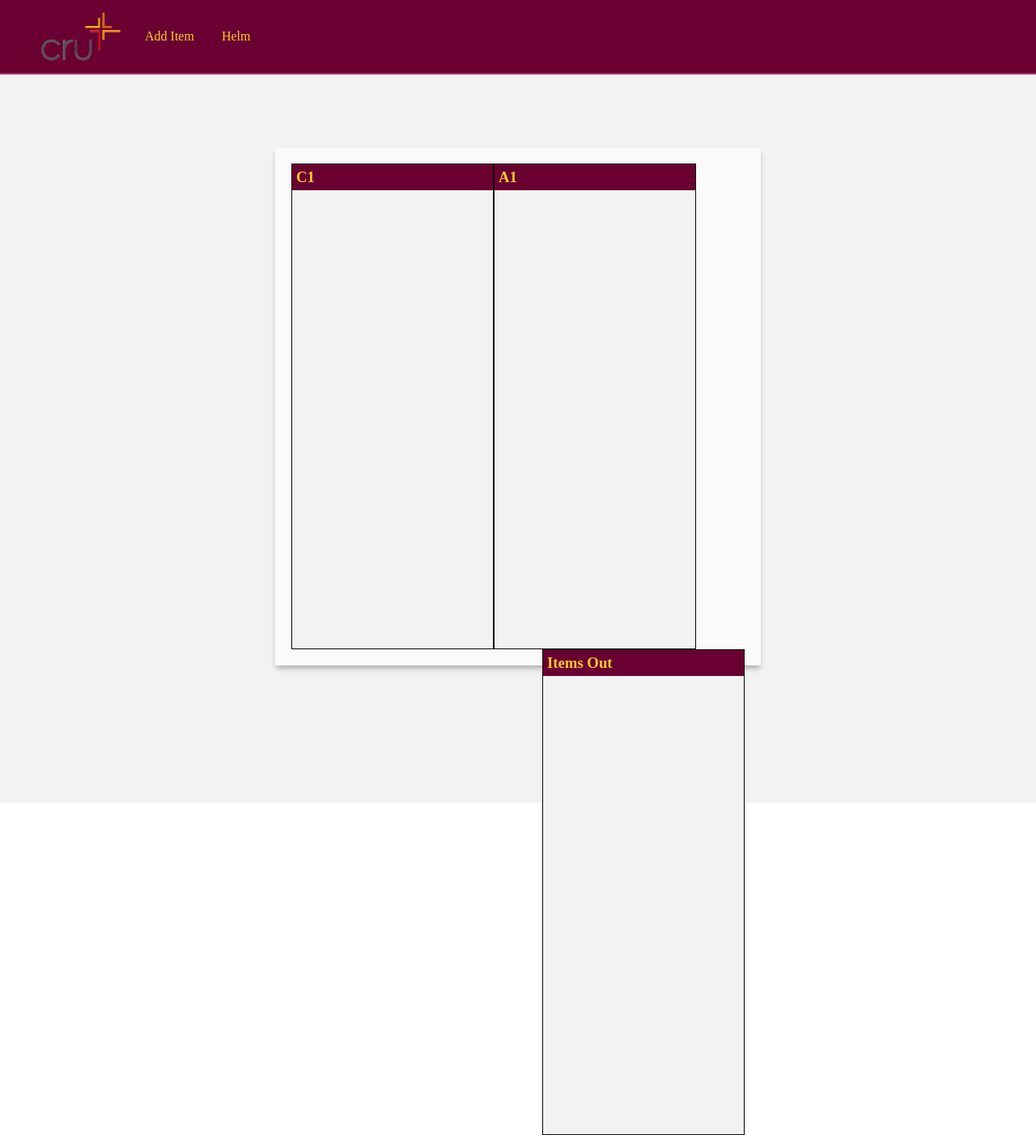
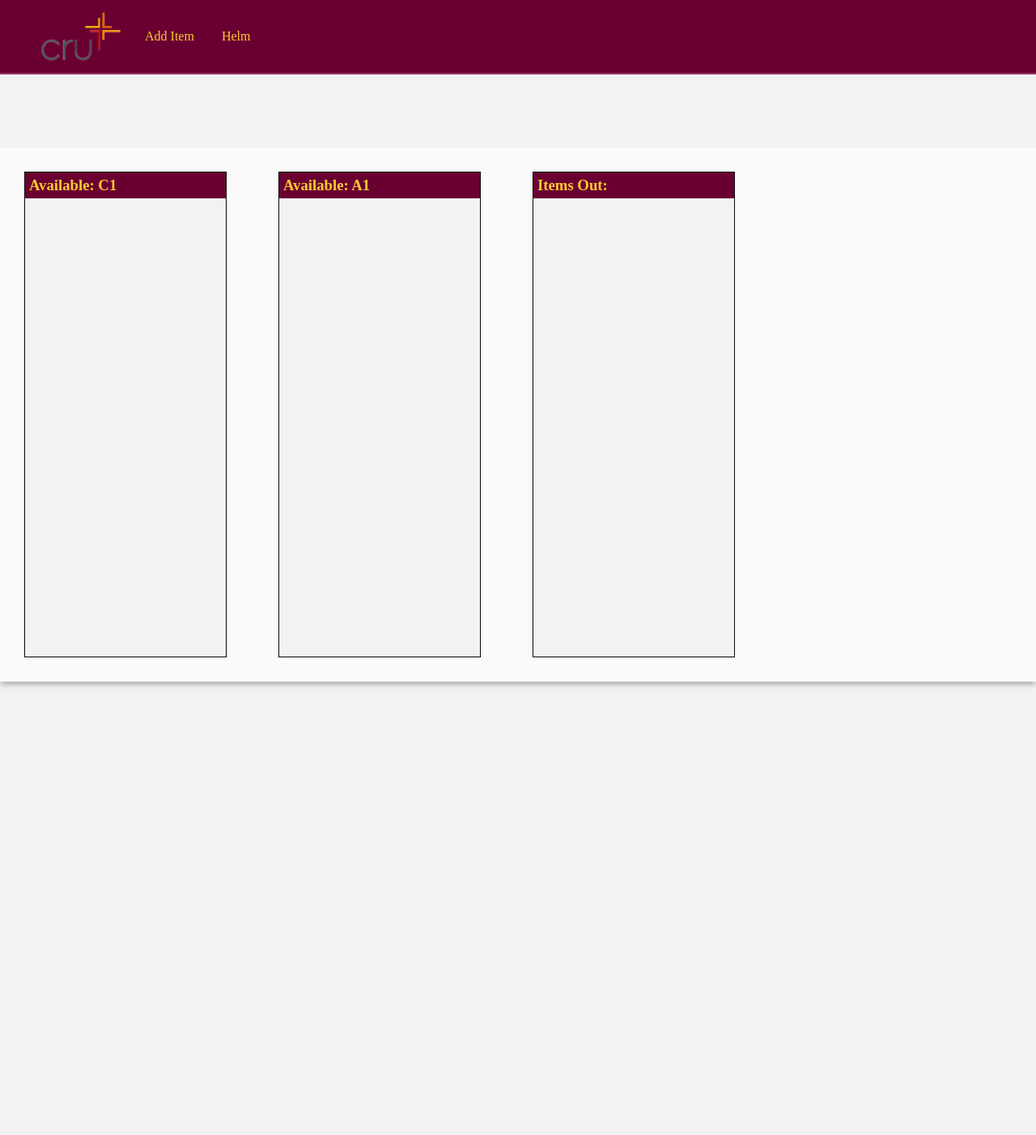
Before and after one commit to ianbro/cru_inventory, a Django app: page /inventory/items/ in a window 1280 px wide. Shown: the whole page at 81% size. After the commit the page ends 849 px from the top, so only its background shows below. Run offline with Django 3.2, Linux system fonts and the light colour scheme; a user stored in the database is signed in; data comes from the database, SQL or seed files in the repository; both versions use the stored data as it was after the commit; some libraries are stand-ins or nearby versions.

Commit message:
finish jquery for items main page

```diff
--- a/inventory/models.py
+++ b/inventory/models.py
@@ -37,20 +37,21 @@ class Category(models.Model):
     def __repr__(self):
         return self.name
 
-    def to_json(self):
+    def to_json(self, level=0):
         json = {
             "pk": self.id,
-            "name": self.name
+            "name": self.name,
+            "level": level,
         }
         if self.category_set.all().exists():
             cats = []
             for cat in self.category_set.all():
-                cats.append(cat.to_json())
+                cats.append(cat.to_json(level + 1))
             json["categories"] = cats
         else:
             json["items"] = []
             for item in self.item_set.all():
-                json["items"].append(item.to_json())
+                json["items"].append(item.to_json(level + 1))
         return json
 
 
@@ -88,14 +89,15 @@ class Item(models.Model):
     def __repr__(self):
         return self.name
 
-    def to_json(self):
+    def to_json(self, level=0):
         json = {
             "pk": self.id,
             "name": self.name,
             "description": self.description,
             "date_added": self.date_added.strftime("%D"),
             "total_amount": self.total_amount,
-            "amount_left": self.amount_left
+            "amount_left": self.amount_left,
+            "level": level
         }
         return json
 
--- a/inventory/static/css/items.css
+++ b/inventory/static/css/items.css
@@ -1,22 +1,11 @@
 .content{
-  padding: 20px;
   height: auto;
   margin: auto;
   background-color: #fafafa;
   box-shadow: 0px 5px 6px -1px #b3b3b3;
-  width: 600px;
-  height: 640px
 }
 
-#list__container--items_in{
-  float: left;
-}
-
-#list__container--items_out{
-  float: right;
-}
-
-.list__half{
+.list{
   display: inline-block;
   vertical-align: top;
   padding: 0;
@@ -26,6 +15,7 @@
   border-width: 1px;
   border-style: solid;
   border-color: #050505;
+  margin: 30px;
 }
 
 .list__content{
@@ -36,6 +26,10 @@
   margin: 0;
   background-color: #6a0032;
   padding: 5px 5px 5px 5px;
+}
+
+.list__header.sub_category{
+  background-color: #8c2254;
 }
 
 .list__header > h3{
--- a/inventory/static/js/items.js
+++ b/inventory/static/js/items.js
@@ -2,15 +2,19 @@ $(document).ready(function(){
   populate_root_categories();
 
   $(".list__element > div").hide();
-
-  console.log(window.root_categories);
-  console.log(window.csrf);
+  $(".list__header.sub_category").each(function(){
+    $(this).css("padding-left", "" + (parseInt($(this).attr("level")) * 10) + "px");
+  });
 
   $(".item__name").live("click", function(){
-    $(this).siblings("div").toggle();
+    console.log($("div#item--" + $(this).attr("item-id")));
+    $("div#item--" + $(this).attr("item-id")).slideToggle("fast");
   });
   $(".list__header").live("click", function(){
-    $(this).siblings("div").toggle();
+    $("div#category--" + $(this).attr("category-id")).slideToggle("fast");
+  });
+  $(".out_element__toggle").live("click", function(){
+    $("#item--" + $(this).attr("item-id")).slideToggle("fast");
   });
 
   $(".submit_checkin").live("click", function() {
@@ -30,7 +34,7 @@ $(document).ready(function(){
       } else {
         console.log(data);
       }
-    })
+    });
   });
 });
 
@@ -42,12 +46,14 @@ function populate_root_categories() {
       // for some reason, at some point, cat.categories here is undefined.
       for (var j = 0; j < len; j++) {
         var sub_cat = cat.categories[j];
-        $("#category--" + cat.pk).append(populate_category(sub_cat));
+        var sub_cats_html = populate_category(sub_cat);
+        $("#category--" + cat.pk).append(sub_cats_html);
       }
     } else {
       for (var j = 0; j < cat.items.length; j++) {
         var item = cat.items[j];
-        $("#category--" + cat.pk).append(populate_item(item));
+        var items_html = populate_item(item);
+        $("#category--" + cat.pk).append(items_html);
       }
     }
   }
@@ -55,40 +61,41 @@ function populate_root_categories() {
 
 function populate_category(category) {
   var cat_container = "\
-    <div class=\"list__header\"> \
-      <h3>" + category.name + "</h3> \
-    </div> \
+    <div class=\"list__header sub_category\" level=\"" + category.level + "\" id=\"header--" + category.pk + "\" category-id=\"" + category.pk + "\"> \n\t\
+      <h3>" + category.name + "</h3> \n\
+    </div> \n\
     <div class=\"list__content\" id=\"category--" + category.pk + "\"> \n"
   //   console.log($("#category--" + parent_id));
   // $("#category--" + parent_id).append(cat_container);
   if ("categories" in category) {
     for (var i = 0; i < category.categories.length; i++) {
       var cat = category.categories[i];
-      cat_container = cat_container + populate_category(cat) + "</div>";
+      cat_container = cat_container + populate_category(cat);
     }
   } else {
     for (var i = 0; i < category.items.length; i++) {
       item = category.items[i];
-      cat_container = cat_container + populate_item(item) + "</div>";
+      cat_container = cat_container + populate_item(item);
     }
   }
+  cat_container = cat_container + "\n</div> <!-- " + category.name + " and " + category.pk + " -->\n"
   return cat_container
 }
 
 function populate_item(item){
   var item_container = "\
-    <div class=\"list__element\" id=\"item_in-" + item.pk + "\"> \
-      <h4 class=\"item__name\">" + item.name + "</h4> \
-      <div> \
-        <form method=\"post\" action=\"/inventory/checkout/\"> \
-          " + window.csrf + " \
-          <p class=\"item__desc\">" + item.description + "</p> \
-          <p class=\"item__amount\">" + item.amount_left + " of " + item.total_amount + " left. Take out: \
-            <input type=\"number\" name=\"amount\" id=\"" + item.id + "--amount\" value=\"1\" min=\"1\" max=\"" + item.amount_left + "\"></input> \
-          </p> \
-          <button name=\"item_id\" type=\"submit\" class=\"submit_checkout\" value=\"" + item.pk + "\">Checkout</button> \
-        </form> \
-      </div> \
-    </div>"
+    <div class=\"list__element\" id=\"item_in-" + item.pk + "\"> \n\
+      <h4 class=\"item__name\" item-id=\"" + item.pk + "\">" + item.name + "</h4> \n\
+      <div id=\"item--" + item.pk + "\"> \n\
+        <form method=\"post\" action=\"/inventory/checkout/\"> \n\
+          " + window.csrf + " \n\
+          <p class=\"item__desc\">" + item.description + "</p> \n\
+          <p class=\"item__amount\">" + item.amount_left + " of " + item.total_amount + " left. Take out: \n\
+            <input type=\"number\" name=\"amount\" id=\"" + item.id + "--amount\" value=\"1\" min=\"1\" max=\"" + item.amount_left + "\"></input> \n\
+          </p> \n\
+          <button name=\"item_id\" type=\"submit\" class=\"submit_checkout\" value=\"" + item.pk + "\">Checkout</button> \n\
+        </form> \n\
+      </div> \n\
+    </div>\n"
   return item_container;
 }
--- a/inventory/templates/inventory/items.html
+++ b/inventory/templates/inventory/items.html
@@ -21,9 +21,9 @@
 
 <div class="content">
     {% for root_category in categories_python %}
-        <div class="list__half" id="list__container--items_in">
-            <div class="list__header">
-                <h3>{{ root_category.name }}</h3>
+        <div class="list" id="list__container--items_in">
+            <div class="list__header" id="header--{{ root_category.pk }}" category-id="{{ root_category.pk }}">
+                <h3>Available: {{ root_category.name }}</h3>
                 {% if item_amount_error %}
                 <p>Sorry, not enough</p>
                 {% endif %}
@@ -33,15 +33,17 @@
             </div>
         </div>
     {% endfor %}
+
     {% if user.is_superuser %}
-    <div class="list__half" id="list__container--items_out">
+    <div class="list" id="list__container--items_out">
       <div class="list__header">
-          <h3>Items Out</h3>
+          <h3>Items Out:</h3>
       </div>
       <div class="list__content">
           {% for record in items_out %}
-          <div class="list__element" id="item_out-{{ item.id }}">
-              <h4 class="item__name">{{ record.item.name }}</h4>
+          <div class="list__element" id="item_out-{{ record.id }}">
+              <h4 class="out_element__toggle" item-id="out_{{ record.id }}">{{ record.item.name }}</h4>
+              <div class="out_element__details" id="item--out_{{ record.id }}">
                   <div>
                       <p class="item__desc">{{ record.item.description }}</p>
                       <p class="record__person">Checked out by: {{ record.person }}</p>
@@ -52,6 +54,7 @@
                       <button class="useup_item" value="{{ record.id }}">Use Up</button>
                   </div>
               </div>
+          </div>
           <div class="seperator"></div>
           {% endfor %}
       </div>
--- a/inventory/views.py
+++ b/inventory/views.py
@@ -113,6 +113,8 @@ class ItemListView(TemplateView):
     def get_context_data(self, *args, **kwargs):
         context = super(ItemListView, self).get_context_data(*args, **kwargs)
 
+        items_out = ItemRecord.objects.users_items_out(self.request.user)
+
         categories = Category.objects.root_categories()
         json_categories = []
         for cat in categories:
@@ -120,7 +122,8 @@ class ItemListView(TemplateView):
 
         context.update({
             "categories_json": json.dumps(json_categories),
-            "categories_python": categories
+            "categories_python": categories,
+            "items_out": items_out,
         })
 
         if 'error' in self.request.GET.keys():
```
Also changed, not shown: db.sqlite3. Lines whose indentation alone changed are shown as unchanged.
